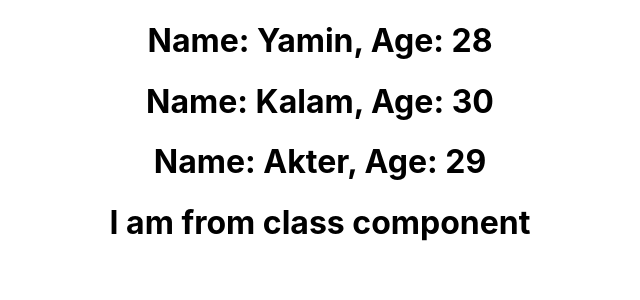
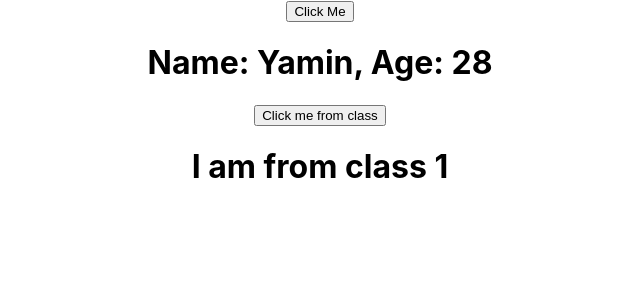
Before and after one commit to yamin27/react_practice, a React (Create React App) app: page / in a window 1280 px wide. Shown: the top 300 px of the page, without its empty margins (320-960 px from the left). Built offline with nearby package versions, Linux system fonts and the light colour scheme.

Commit message:
click event into class & funtional component

```diff
--- a/src/App.js
+++ b/src/App.js
@@ -9,10 +9,8 @@ function App() {
     <div className="App">
 
         <Hello name="Yamin" age="28"></Hello>
-        <Hello name="Kalam" age="30"></Hello>
-        <Hello name="Akter" age="29"></Hello>
 
-        <Welcome></Welcome>
+        <Welcome name="class 1"></Welcome>
 
     </div>
   );
--- a/src/component/hello.js
+++ b/src/component/hello.js
@@ -2,9 +2,18 @@ import React from "react";
 
 function Hello(props){
 
+    function Dothis(){
+        alert('Button is clicked')
+    }
+
     return (
 
-        <h1>Name: {props.name}, Age: {props.age}</h1>
+        <div>
+
+            <button onClick={Dothis}>Click Me</button>
+            <h1>Name: {props.name}, Age: {props.age}</h1>
+        </div>
+
 
     );
 }
--- a/src/component/welcome.js
+++ b/src/component/welcome.js
@@ -2,9 +2,18 @@ import React, {Component} from "react";
 
 class Welcome extends Component{
 
+    doThisFromClass(){
+        alert('Button is click form class')
+    }
+
     render() {
 
-        return <h1> I am from class component</h1>
+        return <div>
+                    <button onClick={this.doThisFromClass}>Click me from class</button>
+                    <h1> I am from {this.props.name}</h1>
+               </div>
+
+
     }
 
 }
```
